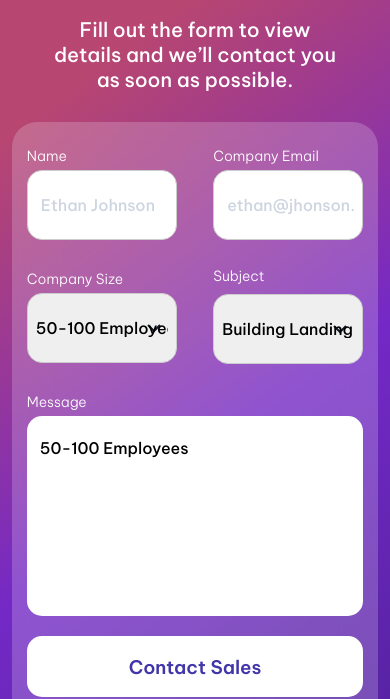
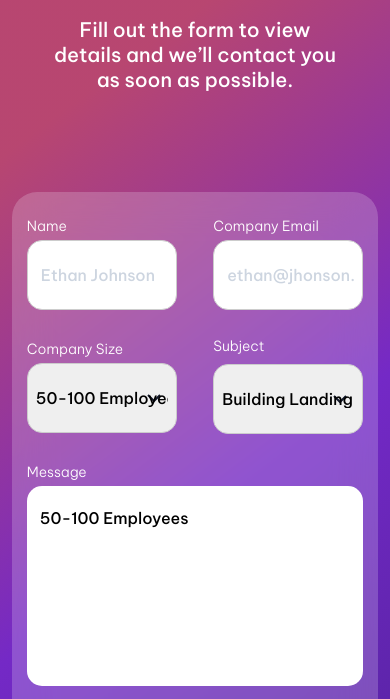
Before and after one commit to Bl4ckB1rd-x/Contact-Page-by-Kova.github.io, a plain HTML site: page index.html in a window 390 px wide. Shown: the part 155-854 px from the top of the page. Drawn offline with Linux system fonts and the light colour scheme.

Commit message:
style.css

```diff
--- a/style.css
+++ b/style.css
@@ -20,6 +20,7 @@ body {
     font-family: 'Be Vietnam Pro', sans-serif;
     font-size: 64px;
     text-align: center;
+    margin-top: 10px;
     vertical-align: top;
     margin-top: 40px;
     width: 656px;
@@ -35,6 +36,7 @@ body {
     width: 656px;
     color: white;
     font-weight: 400;
+    margin-top: 10px;
 }
 
 .box {
@@ -45,7 +47,7 @@ body {
     background-color: rgba(255, 255, 255, 0.2);
     width: 800px;
     padding: 30px;
-    margin-top: 94px;
+    margin-top: 120px;
 }
 
 .box div {
@@ -306,6 +308,8 @@ input[type="email"] {
     }
 
 }
+
+
 @media screen and (max-width: 480px) {
     .tittle-1 {
         font-size: 32px;
@@ -317,7 +321,6 @@ input[type="email"] {
 
     .box {
         width: 95%;
-        padding: 15px;
-        margin-top: 30px;
+        padding: 15px;  /* Ajusta el margen superior */
     }
 }
```
